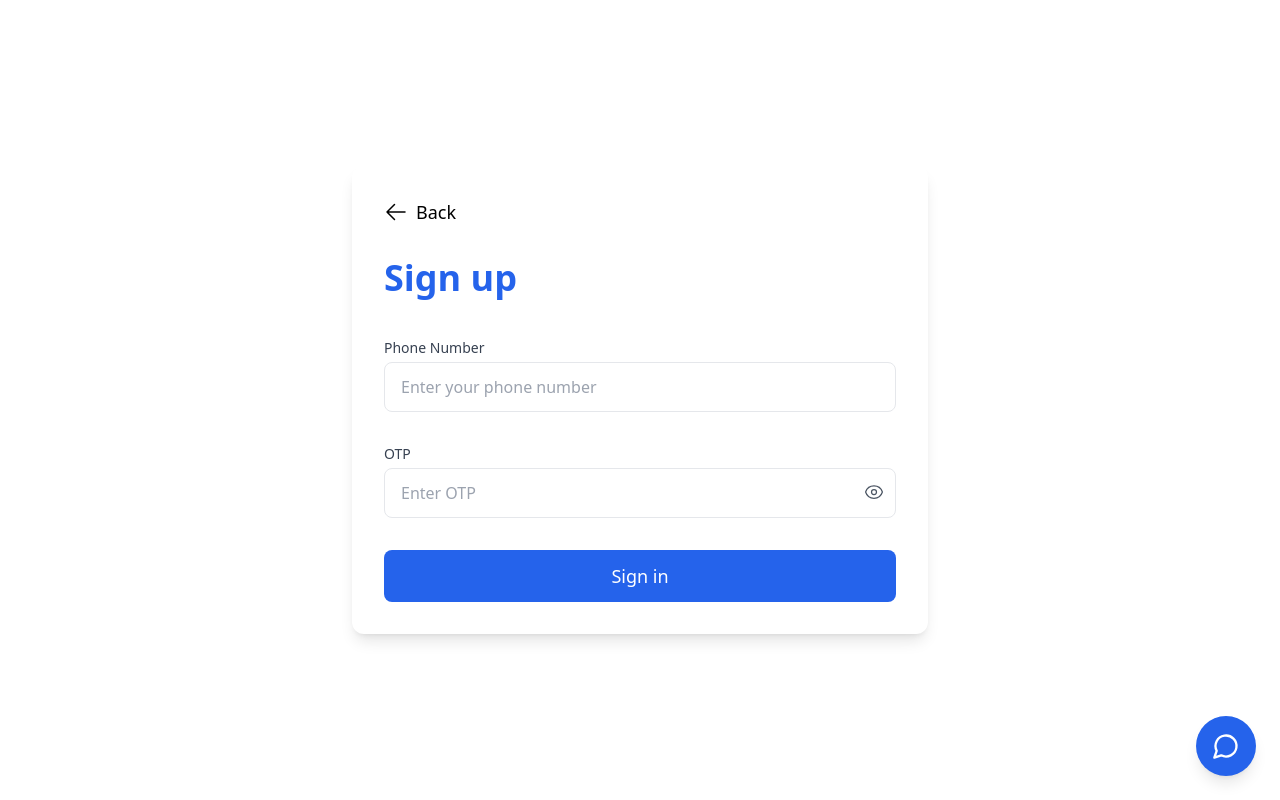
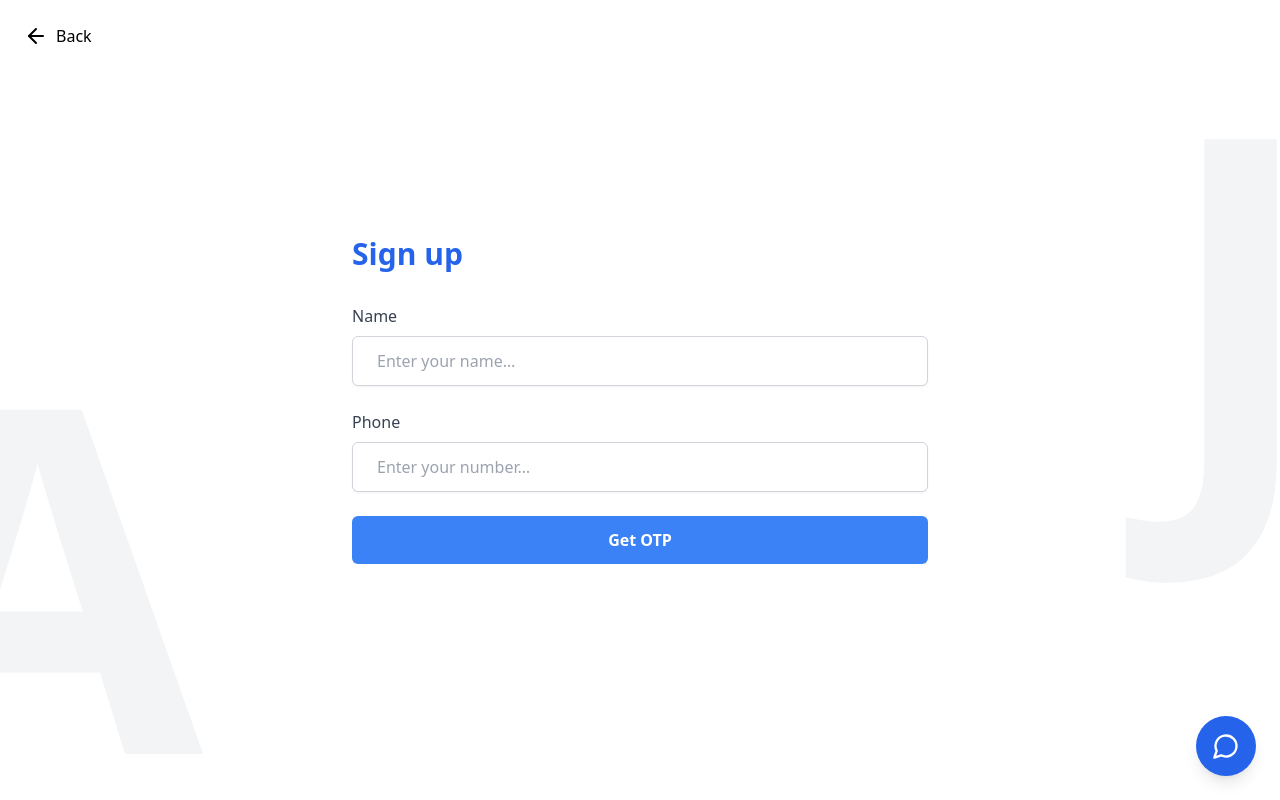
Before and after one commit to joharisahil/jam-analytics-main, a React (Vite) app: page /signup in a window 1280 px wide. Built offline with nearby package versions, Linux system fonts and the light colour scheme.

Commit message:
login page

```diff
--- a/src/components/Signin.tsx
+++ b/src/components/Signin.tsx
@@ -1,43 +1,58 @@
 import React from 'react';
-import { Link, useNavigate } from 'react-router-dom';
+import { ArrowLeft } from 'lucide-react';
+import { useNavigate } from 'react-router-dom';
 
-export default function Signin() {
+const Signin = () => {
   const navigate = useNavigate();
 
   return (
-    <div className="min-h-screen flex flex-col items-center justify-center bg-white px-6 py-12 relative overflow-hidden">
-      {/* Background Letters */}
-      <div className="absolute text-[500px] font-bold text-gray-100 left-0 top-40 select-none pointer-events-none">
-        A
-      </div>
-      <div className="absolute text-[500px] font-bold text-gray-100 right-0 bottom-28 select-none pointer-events-none">
+    <div className="relative min-h-screen flex items-center justify-center bg-white px-6 overflow-hidden">
+      {/* Back Arrow - Top Left */}
+      <button
+        onClick={() => navigate(-1)}
+        className="absolute top-6 left-6 flex items-center space-x-2 z-20"
+      >
+        <ArrowLeft className="w-6 h-6" />
+        <span className="text-black text-base font-medium">Back</span>
+      </button>
+
+      {/* Decorative Background Letters */}
+      {/* J - Top Right */}
+      <div className="absolute text-[30rem] font-bold text-gray-100 select-none -top-16 -right-10 pointer-events-none z-0">
         J
       </div>
 
-      {/* Welcome Content */}
-      <div className="z-10 text-center max-w-md w-full">
-        <h1 className="text-5xl font-bold text-blue-600 mb-4">Welcome</h1>
-        <p className="text-lg text-gray-800 mb-10">Let's get started</p>
+      {/* A - Bottom Left */}
+      <div className="absolute text-[30rem] font-bold text-gray-100 select-none -bottom-32 -left-32 pointer-events-none z-0">
+        A
+      </div>
 
-        {/* Existing customer section */}
-        <p className="text-md font-medium text-gray-800 mb-3">
-          Existing customer / Get started
-        </p>
-        <button
-          onClick={() => navigate('/signin')}
-          className="w-full py-3 text-white bg-blue-600 rounded-xl text-lg font-semibold hover:bg-blue-700 transition mb-6"
-        >
-          Sign in
-        </button>
+      {/* Form Container */}
+      <div className="relative z-10 max-w-xl w-full space-y-8">
+        <h2 className="text-3xl font-bold text-blue-600">Sign In</h2>
 
-        {/* New customer section */}
-        <p className="text-md text-gray-800">
-          New customer?{' '}
-          <Link to="/signup" className="text-blue-600 font-medium hover:underline">
-            Create new account
-          </Link>
-        </p>
+        <div className="space-y-6">
+
+
+          <div>
+            <label className="block text-base font-medium text-gray-700">Phone</label>
+            <input
+              type="text"
+              placeholder="Enter your number…"
+              className="mt-2 w-full px-6 py-3 text-base border border-gray-300 rounded-md shadow-sm placeholder-gray-400 focus:outline-none focus:ring-2 focus:ring-blue-500"
+            />
+          </div>
+
+          <button
+            type="button"
+            className="w-full py-3 px-6 bg-blue-500 text-white text-base font-semibold rounded-md hover:bg-blue-600 transition"
+          >
+            Get OTP
+          </button>
+        </div>
       </div>
     </div>
   );
-}
+};
+
+export default Signin;
--- a/src/components/Signup.tsx
+++ b/src/components/Signup.tsx
@@ -1,93 +1,65 @@
-import React, { useState } from 'react';
-import {
-  EyeIcon,
-  EyeSlashIcon,
-  CheckCircleIcon,
-  ArrowLeftIcon,
-} from '@heroicons/react/24/outline';
+import React from 'react';
+import { ArrowLeft } from 'lucide-react';
 import { useNavigate } from 'react-router-dom';
 
-export default function SignupForm() {
-  const [phone, setPhone] = useState('');
-  const [otp, setOtp] = useState('');
-  const [showOtp, setShowOtp] = useState(false);
-
+const SignupForm = () => {
   const navigate = useNavigate();
 
   return (
-    <div className="min-h-screen flex flex-col items-center justify-center bg-white px-6 py-12">
-      <div className="w-full max-w-xl bg-white shadow-lg rounded-xl p-8">
-        {/* Back Button */}
+    <div className="relative min-h-screen flex items-center justify-center bg-white px-6 overflow-hidden">
+      {/* Back Arrow - Top Left */}
       <button
-          onClick={() => navigate(-1)} // Go back to previous page
-          className="flex items-center space-x-2 mb-8 text-black"
+        onClick={() => navigate(-1)}
+        className="absolute top-6 left-6 flex items-center space-x-2 z-20"
       >
-          <ArrowLeftIcon className="h-6 w-6" />
-          <span className="text-lg font-medium">Back</span>
+        <ArrowLeft className="w-6 h-6" />
+        <span className="text-black text-base font-medium">Back</span>
       </button>
 
-        {/* Heading */}
-        <h2 className="text-4xl font-bold text-blue-600 mb-10">Sign up</h2>
+      {/* Decorative Background Letters */}
+      {/* J - Top Right */}
+      <div className="absolute text-[30rem] font-bold text-gray-100 select-none -top-16 -right-10 pointer-events-none z-0">
+        J
+      </div>
 
-        {/* Form */}
-        <form className="space-y-8">
-          {/* Phone Number Field */}
+      {/* A - Bottom Left */}
+      <div className="absolute text-[30rem] font-bold text-gray-100 select-none -bottom-32 -left-32 pointer-events-none z-0">
+        A
+      </div>
+
+      {/* Form Container */}
+      <div className="relative z-10 max-w-xl w-full space-y-8">
+        <h2 className="text-3xl font-bold text-blue-600">Sign up</h2>
+
+        <div className="space-y-6">
           <div>
-            <label htmlFor="phone" className="block text-sm font-medium text-gray-700 mb-1">
-              Phone Number
-            </label>
-            <div className="relative">
+            <label className="block text-base font-medium text-gray-700">Name</label>
             <input
               type="text"
-                id="phone"
-                placeholder="Enter your phone number"
-                value={phone}
-                onChange={(e) => setPhone(e.target.value)}
-                className="w-full px-4 py-3 border rounded-lg text-gray-900 bg-white focus:outline-none focus:ring-2 focus:ring-blue-500"
+              placeholder="Enter your name…"
+              className="mt-2 w-full px-6 py-3 text-base border border-gray-300 rounded-md shadow-sm placeholder-gray-400 focus:outline-none focus:ring-2 focus:ring-blue-500"
             />
-              {phone.length >= 10 && (
-                <CheckCircleIcon className="h-5 w-5 text-green-500 absolute right-3 top-3.5" />
-              )}
-            </div>
           </div>
 
-          {/* OTP Field */}
           <div>
-            <label htmlFor="otp" className="block text-sm font-medium text-gray-700 mb-1">
-              OTP
-            </label>
-            <div className="relative">
+            <label className="block text-base font-medium text-gray-700">Phone</label>
             <input
-                type={showOtp ? 'text' : 'password'}
-                id="otp"
-                placeholder="Enter OTP"
-                value={otp}
-                onChange={(e) => setOtp(e.target.value)}
-                className="w-full px-4 py-3 border rounded-lg focus:outline-none focus:ring-2 focus:ring-blue-500"
+              type="text"
+              placeholder="Enter your number…"
+              className="mt-2 w-full px-6 py-3 text-base border border-gray-300 rounded-md shadow-sm placeholder-gray-400 focus:outline-none focus:ring-2 focus:ring-blue-500"
             />
+          </div>
+
           <button
             type="button"
-                onClick={() => setShowOtp(!showOtp)}
-                className="absolute right-3 top-3.5 text-gray-600"
+            className="w-full py-3 px-6 bg-blue-500 text-white text-base font-semibold rounded-md hover:bg-blue-600 transition"
           >
-                {showOtp ? (
-                  <EyeSlashIcon className="h-5 w-5" />
-                ) : (
-                  <EyeIcon className="h-5 w-5" />
-                )}
+            Get OTP
           </button>
         </div>
       </div>
-
-          {/* Sign In Button */}
-          <button
-            type="submit"
-            className="w-full py-3 px-4 bg-blue-600 text-white rounded-lg text-lg font-medium hover:bg-blue-700"
-          >
-            Sign in
-          </button>
-        </form>
-      </div>
     </div>
   );
-}
+};
+
+export default SignupForm;
--- /dev/null
+++ b/src/components/Welcome.tsx
@@ -0,0 +1,43 @@
+import React from 'react';
+import { Link, useNavigate } from 'react-router-dom';
+
+export default function Welcome() {
+  const navigate = useNavigate();
+
+  return (
+    <div className="min-h-screen flex flex-col items-center justify-center bg-white px-6 py-12 relative overflow-hidden">
+      {/* Background Letters */}
+      <div className="absolute text-[500px] font-bold text-gray-100 left-0 top-40 select-none pointer-events-none">
+        A
+      </div>
+      <div className="absolute text-[500px] font-bold text-gray-100 right-0 bottom-28 select-none pointer-events-none">
+        J
+      </div>
+
+      {/* Welcome Content */}
+      <div className="z-10 text-center max-w-md w-full">
+        <h1 className="text-5xl font-bold text-blue-600 mb-4">Welcome</h1>
+        <p className="text-lg text-gray-800 mb-10">Let's get started</p>
+
+        {/* Existing customer section */}
+        <p className="text-md font-medium text-gray-800 mb-3">
+          Existing customer / Get started
+        </p>
+        <button
+          onClick={() => navigate('/Signin')}
+          className="w-full py-3 text-white bg-blue-600 rounded-xl text-lg font-semibold hover:bg-blue-700 transition mb-6"
+        >
+          Sign In
+        </button>
+
+        {/* New customer section */}
+        <p className="text-md text-gray-800">
+          New customer?{' '}
+          <Link to="/signup" className="text-blue-600 font-medium hover:underline">
+            Create new account
+          </Link>
+        </p>
+      </div>
+    </div>
+  );
+}
--- a/src/pages/App.tsx
+++ b/src/pages/App.tsx
@@ -3,6 +3,7 @@ import Home from "./Home";
 import JamAnalyticsChatbot from "../components/JamAnalyticsChatbot.tsx"; // Import the chatbot component
 import { GetStarted } from "../components/GetStarted.tsx";
 import Signup from "../components/Signup.tsx";
+import Welcome from "../components/Welcome.tsx";
 import Signin from "../components/Signin.tsx";
 
 function App() {
@@ -12,8 +13,9 @@ function App() {
       <Routes>
         <Route path="/" element={<Home />} />
         <Route path="/getstarted" element={<GetStarted />} />
-        <Route path="/signup" element={<Signup />} />
-        <Route path="/signin" element={<Signin />} />
+        <Route path="/signup" element={<Signup/>} />
+        <Route path="/Welcome" element={<Welcome />} />
+        <Route path="/Signin" element={<Signin />} />
 
         {/* Add other routes as needed */}
       </Routes>
```
Also changed, not shown: src/components/NavBar.tsx (+4 -4 lines). Lines whose indentation alone changed are shown as unchanged.
